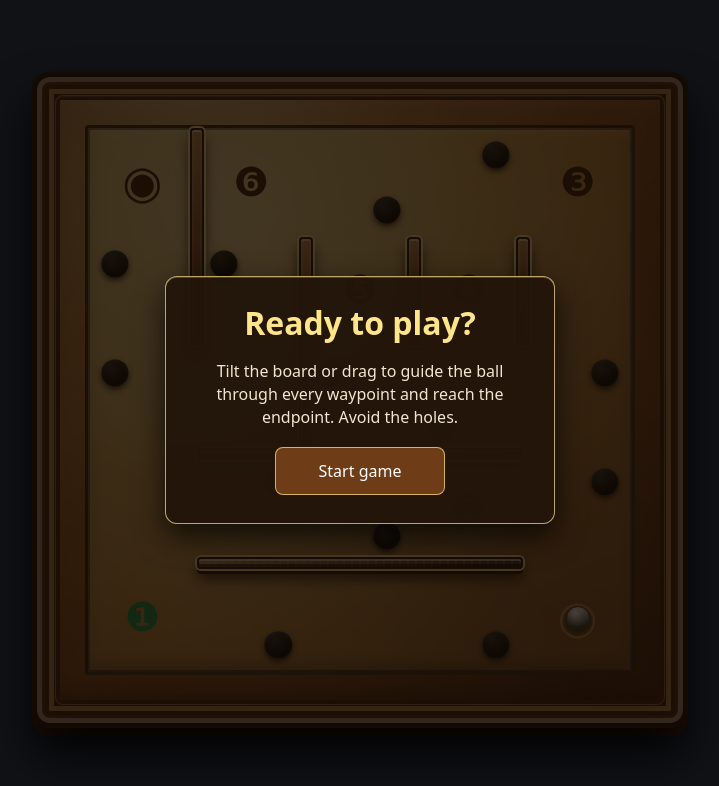
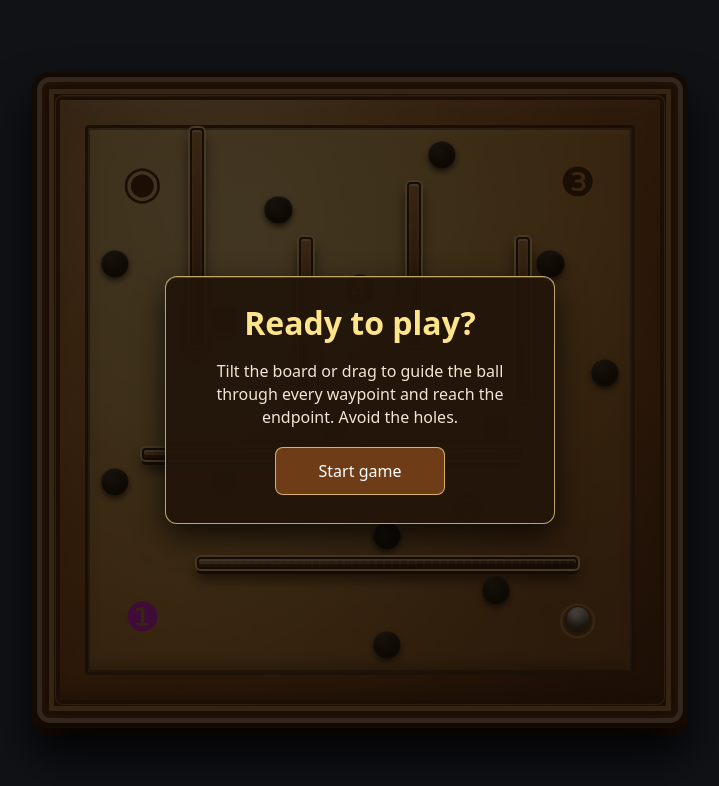
Before and after one commit to takxx/takwing.com, a plain HTML site: page labyrinth/index.html in a window 1280 px wide. Shown: the whole page, without its empty margins (280-999 px from the left). Drawn offline with Linux system fonts and the light colour scheme.

Commit message:
labyrinth

```diff
--- a/labyrinth/index.html
+++ b/labyrinth/index.html
@@ -17,7 +17,7 @@
 --wall-edge: #ffe58a;
 
 --color-reached: #c58a4a;
---color-next: #159447;
+--color-next: #de0eed;
 --color-not-reached: #3b1b08;
 
 --overlay-dark: rgba(18, 11, 5, .78);
@@ -517,62 +517,57 @@ role="dialog"
 <script>
 (() => {
 /* =========================
-Source boards (6 originals)
+Source boards
 ========================= */
 
 const sourceBoards = [
 {
 start: "00-11",
-waypoints: ["80-91","22-33","08-19","26-37","46-57","68-79"],
+waypoints: ["80-91","22-33","08-19","46-57"],
 end: "88-99",
-"v-walls": ["21-71", "23-73"],
-"h-walls": ["16-17", "36-37", "54-57", "76-79"],
-holes: ["20-71","20-71","42-93","42-93","02-17","02-17","28-59","28-59","24-55","24-55","64-77","64-95","84-97"]
+"v-walls": ["11-71", "23-43","63-83"],
+"h-walls": ["15-17", "36-38", "55-57", "76-79"],
+holes: ["54-54","14-24","93-94","39-49","20-70","21-71","73-73","42-52","02-07","12-17","25-38","66-69","75-79","85-97"]
 },
-
 {
 start: "00-11",
-waypoints: ["88-99", "66-77", "44-55"],
+waypoints: ["88-99", "46-57", "44-55"],
 end: "40-51",
-"v-walls": ["41-51", "23-33", "45-55", "27-77"],
-"h-walls": ["10-17", "52-55", "72-77"],
-holes: ["02-19","02-19","02-19","08-79","08-79","08-79","80-97","80-97","80-97","60-91","60-75","60-75","26-57","24-37","22-53","20-33"]
+"v-walls": ["41-41", "33-33", "45-45", "27-67"],
+"h-walls": ["11-16", "51-55", "72-76"],
+holes: ["52-52","55-55","23-24","77-77","60-60","17-27", "12-19","02-09","08-78","09-79","80-87","90-97","62-75"]
 },
-
 {
 start: "00-11",
-waypoints: ["66-77", "44-55", "02-13", "68-79"],
+waypoints: ["66-77", "44-55", "02-13", "58-69"],
 end: "80-91",
-"v-walls": ["01-51", "23-33", "45-55", "27-57"],
-"h-walls": ["14-17", "70-77"],
-holes: ["20-71","20-71","60-75","60-75","26-57","24-37","22-53","04-19","04-19","08-59","08-59","82-99","82-99","82-99"]
+"v-walls": ["11-51", "23-33", "45-55", "27-67"],
+"h-walls": ["15-16", "53-54", "71-77"],
+holes: ["70-70","52-52","65-65","78-78","14-24","17-27","20-51","60-75","36-57","22-33","04-19","08-49","82-86","92-99","92-99"]
 },
-
 {
 start: "00-11",
-waypoints: ["80-91","26-37","44-55","62-73","08-19"],
+waypoints: ["80-91","44-55","08-19"],
 end: "88-99",
-"v-walls": ["21-71", "23-53", "45-75", "27-77"],
-"h-walls": ["14-15", "74-75"],
-holes: ["20-71","20-71","82-97","82-97","46-77","22-53","02-17","02-17","28-79","28-79","24-35","64-75"]
+"v-walls": ["11-71", "33-53", "45-65", "27-87"],
+"h-walls": ["14-16", "73-75"],
+holes: ["72-82","75-76","97-97","17-27","23-24","20-70","21-61","82-95","36-67","32-63","02-07","38-78","29-79"]
 },
-
 {
 start: "00-11",
-waypoints: ["42-53", "06-17", "48-59", "60-71"],
+waypoints: ["42-53", "48-59", "60-71"],
 end: "88-99",
-"v-walls": ["21-31", "23-53", "05-35", "27-57"],
-"h-walls": ["50-55", "72-77"],
-holes: ["02-51","02-35","02-35","24-57","24-57","08-39","08-39","62-79","62-79","62-79","80-97","80-97","80-97"]
+"v-walls": ["11-31", "23-43", "15-35", "27-57"],
+"h-walls": ["51-56", "72-78"],
+holes: ["50-50","02-02","54-54","79-79","05-06","57-67","62-73","74-77","24-35","22-33","26-37","08-38","09-39","80-87","90-97","80-97"]
 },
-
 {
 start: "00-11",
-waypoints: ["44-55","42-53","40-51","84-95","06-17"],
+waypoints: ["44-55","80-91","06-17"],
 end: "88-99",
-"v-walls": ["41-71", "23-53", "05-75", "27-77"],
-"h-walls": ["12-13", "74-75"],
-holes: ["02-15","04-35","62-75","20-33","60-91","80-93","26-97","26-97","26-97","08-79","08-79","08-79"]
+"v-walls": ["41-71", "33-53", "15-65", "27-87"],
+"h-walls": ["11-12", "73-74"],
+holes: ["05-05","20-20","23-23","75-75","97-97","72-82","42-53","40-71","82-97","26-56","27-77","08-78","09-79","08-79"]
 }
 ];
 
@@ -596,8 +591,7 @@ return String(cell.row * 10 + cell.col);
 }
 
 /* =========================
-Flip A: swap the two digits of every coordinate
-        (62 -> 26). v-walls become h-walls.
+Flip A: Diagonal Flip
 ========================= */
 
 function flipACellId(id) {
@@ -639,14 +633,7 @@ holes: sourceBoard.holes.map(flipASpec)
 }
 
 /* =========================
-Flip B:
-- For every coordinate except v-wall:
-  (a) swap the unit digit between the two IDs
-  (b) subtract the unit digit from 9
-  Example: "80-91" -> "81-90" (a) -> "88-99" (b)
-- For every v-wall:
-  only subtract the unit digit from 8
-  Example: "41-51" -> "47-57"
+Flip B: Left-right flip
 ========================= */
 
 function flipBSpecGeneral(spec) {
@@ -698,14 +685,7 @@ holes: sourceBoard.holes.map(flipBSpecGeneral)
 }
 
 /* =========================
-Flip C:
-- For every coordinate except h-wall:
-  (a) swap the ten digit between the two IDs
-  (b) subtract the ten digit from 9
-  Example: "80-91" -> "90-81" (a) -> "00-11" (b)
-- For every h-wall:
-  only subtract the ten digit from 8
-  Example: "76-79" -> "16-19"
+Flip C: Up-Down Flip
 ========================= */
 
 function flipCSpecGeneral(spec) {
```
